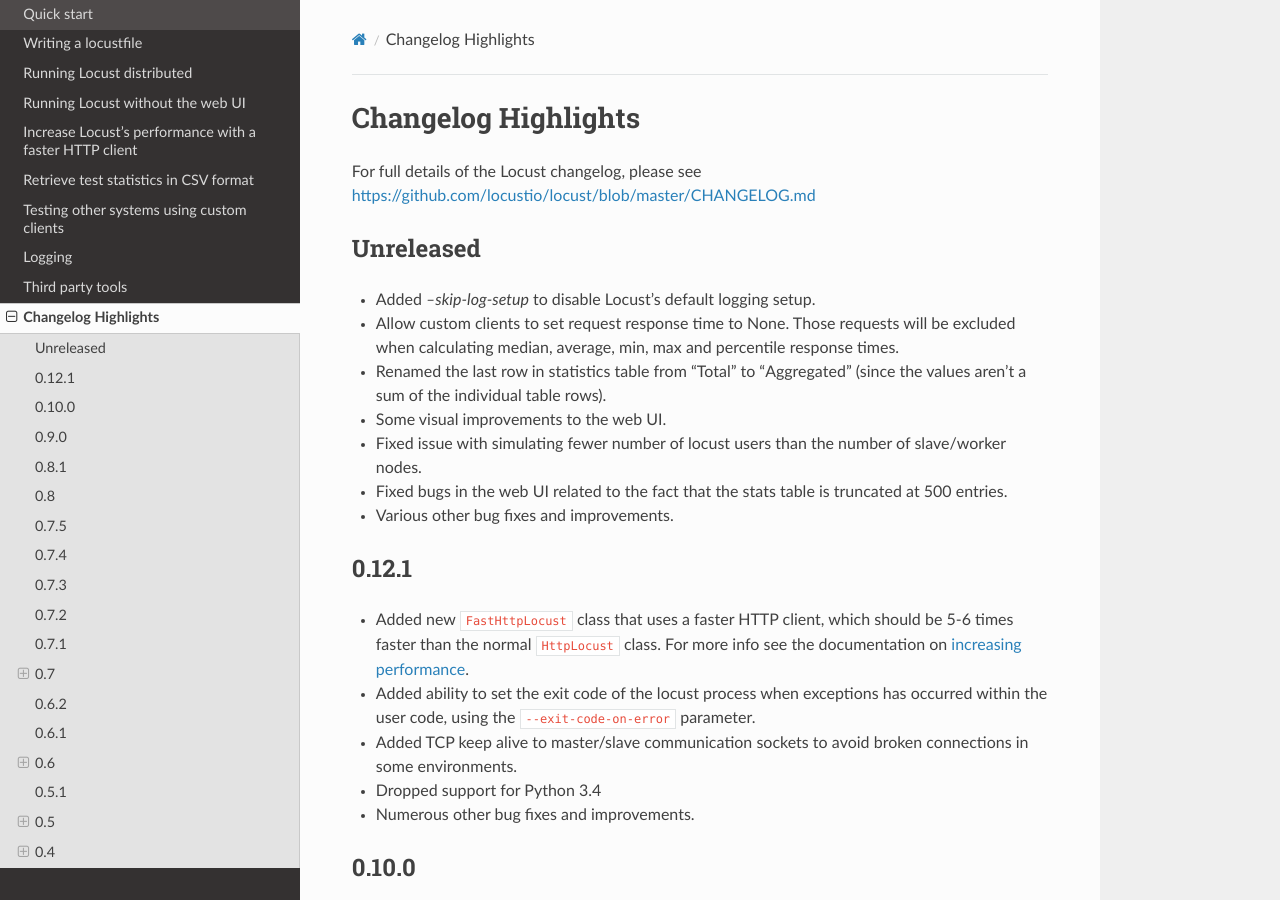
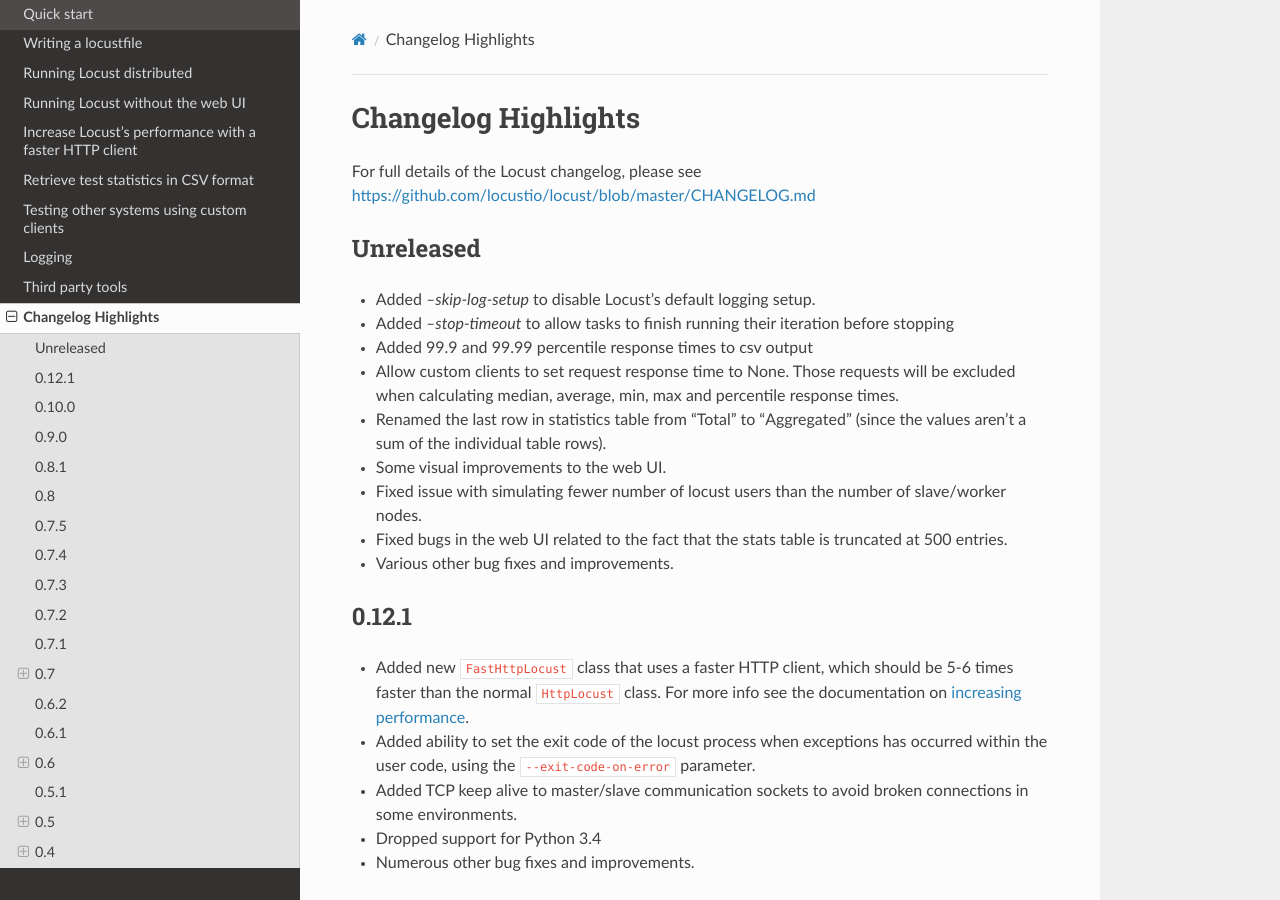
Before and after one commit to locustio/locust, a Sphinx documentation site: the page built from docs/changelog.rst, in a window 1280 px wide and 900 px high. Built offline with Sphinx 7.4.7 and the Read the Docs theme 2.0.0, drawn with Linux system fonts in a browser that asks for light colours; pages that are not in the unit, such as notebooks, are missing from menus.

Commit message:
Add --stop-timeout and p99.9/99.99 to changelog.

```diff
--- a/docs/changelog.rst
+++ b/docs/changelog.rst
@@ -8,6 +8,8 @@
 ==========
 
 * Added `--skip-log-setup` to disable Locust's default logging setup.
+* Added `--stop-timeout` to allow tasks to finish running their iteration before stopping
+* Added 99.9 and 99.99 percentile response times to csv output
 * Allow custom clients to set request response time to None. Those requests will be excluded
   when calculating median, average, min, max and percentile response times.
 * Renamed the last row in statistics table from "Total" to "Aggregated" (since the values aren't
```
